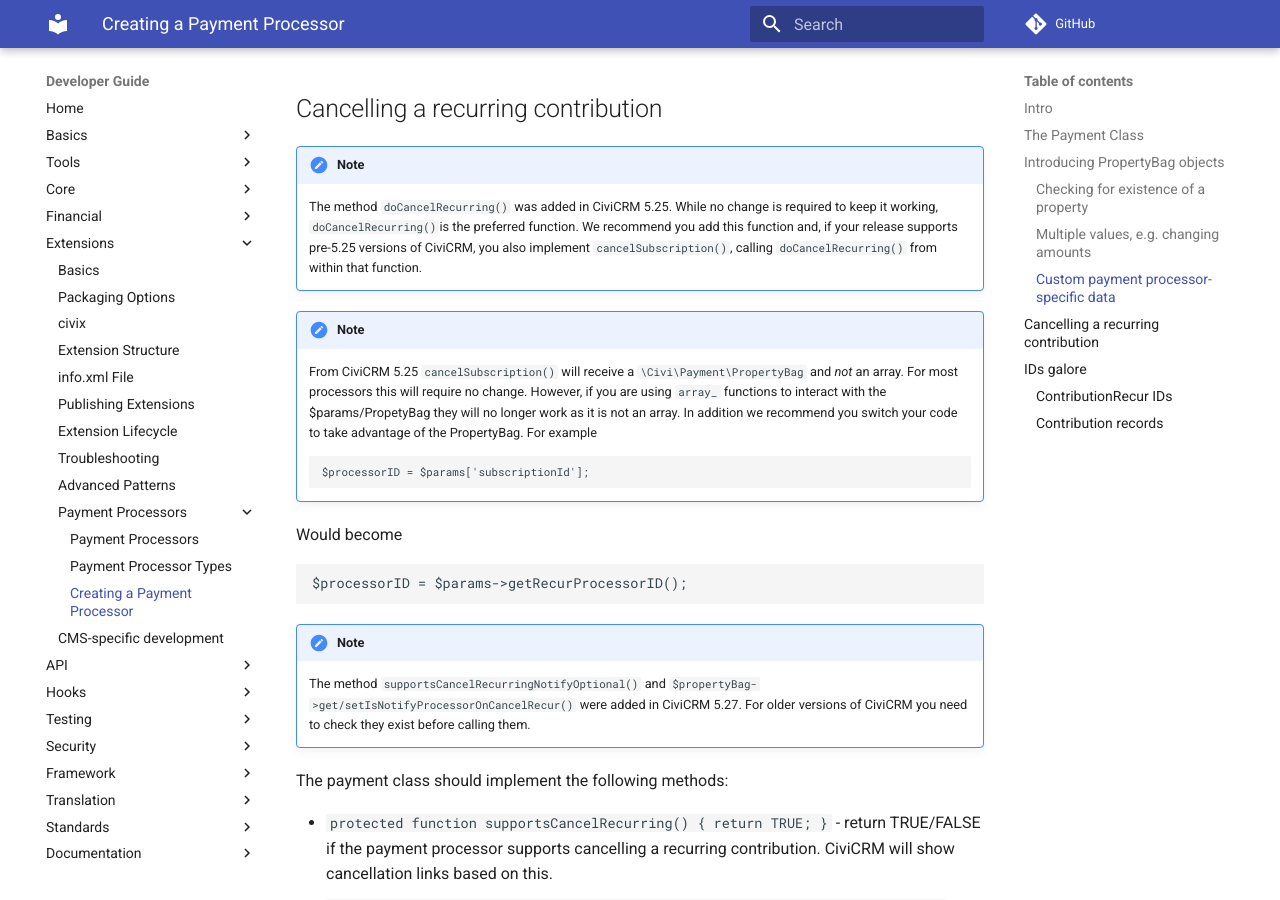
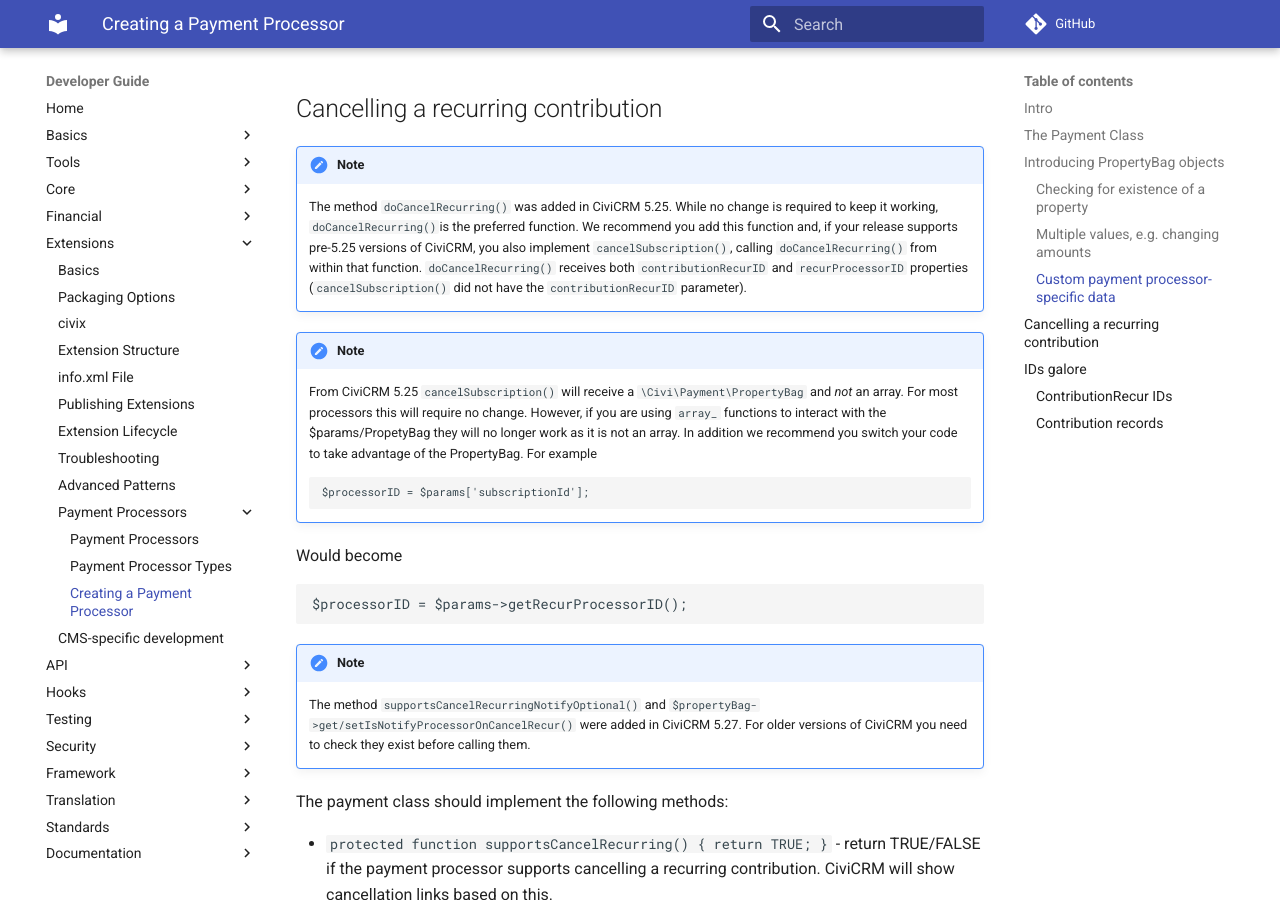
Before and after one commit to civicrm/civicrm-dev-docs, an MkDocs documentation site: the page built from docs/extensions/payment-processors/create.md, in a window 1280 px wide and 900 px high, scrolled down 3861 px. Built offline with MkDocs 1.6.1 and Material for MkDocs 9.7.7, drawn with Linux system fonts in a browser that asks for light colours; comment, search, counter and statistics services are not loaded.

Commit message:
Add note about params received by doCancelRecurring/cancelSubscription (#826)

```diff
--- a/docs/extensions/payment-processors/create.md
+++ b/docs/extensions/payment-processors/create.md
@@ -106,7 +106,7 @@
 ## Cancelling a recurring contribution
 
 !!! note
-    The method `doCancelRecurring()` was added in CiviCRM 5.25. While no change is required to keep it working, `doCancelRecurring()`is the preferred function. We recommend you add this function and, if your release supports pre-5.25 versions of CiviCRM, you also implement `cancelSubscription()`, calling `doCancelRecurring()` from within that function.
+    The method `doCancelRecurring()` was added in CiviCRM 5.25. While no change is required to keep it working, `doCancelRecurring()`is the preferred function. We recommend you add this function and, if your release supports pre-5.25 versions of CiviCRM, you also implement `cancelSubscription()`, calling `doCancelRecurring()` from within that function. `doCancelRecurring()` receives both `contributionRecurID` and `recurProcessorID` properties (`cancelSubscription()` did not have the `contributionRecurID` parameter).
 
 !!! note
     From CiviCRM 5.25 `cancelSubscription()` will receive a `\Civi\Payment\PropertyBag` and *not* an array. For most processors this will require no change. However, if you are using ``array_`` functions to interact with the $params/PropetyBag they will no longer work as it is not an array. In addition we recommend you switch your code to take advantage of the PropertyBag. For example
```
